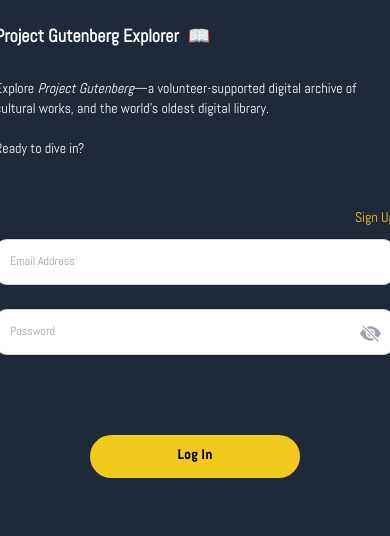
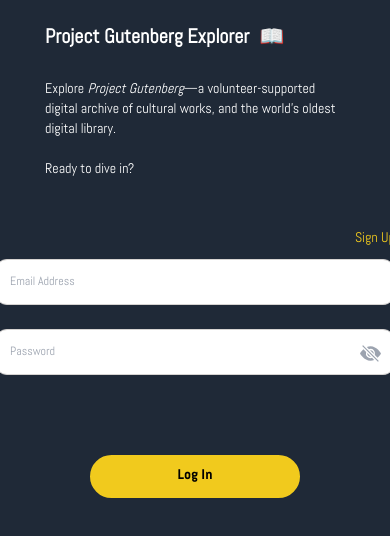
Before and after one commit to oliverterrell/gutenberg-explorer, a Next.js app: page /auth in a window 390 px wide. Shown: the top 536 px of the page. Built offline with nearby package versions, Linux system fonts and the light colour scheme; no server answers; the database is empty.

Commit message:
mobile style

```diff
--- a/src/app/auth/page.tsx
+++ b/src/app/auth/page.tsx
@@ -94,10 +94,10 @@ export default function Page() {
   return (
     <div
       key={`auth-page-ui`}
-      className={`relative mx-auto flex w-[80%] flex-col items-center justify-center p-3 md:-top-20 md:my-auto md:max-h-[62dvh] md:w-full`}
+      className={`relative mx-auto flex w-[300px] flex-col items-center justify-center p-3 md:-top-20 md:my-auto md:max-h-[62dvh] md:w-full`}
     >
-      <div className={`flex w-[400px] flex-col items-start justify-center text-white`}>
-        <h1 className={`my-3 text-lg font-semibold md:text-3xl`}>Project Gutenberg Explorer&ensp;📖</h1>
+      <div className={`flex w-[300px] flex-col items-start justify-center text-white md:w-[400px]`}>
+        <h1 className={`my-3 text-xl font-semibold md:text-3xl`}>Project Gutenberg Explorer&ensp;📖</h1>
         <h3 className={`mb-8 py-4 text-sm font-light`}>
           Explore <span className={'italic'}>Project Gutenberg</span>—a volunteer-supported digital archive of
           cultural works, and the world&apos;s oldest digital library.
```
